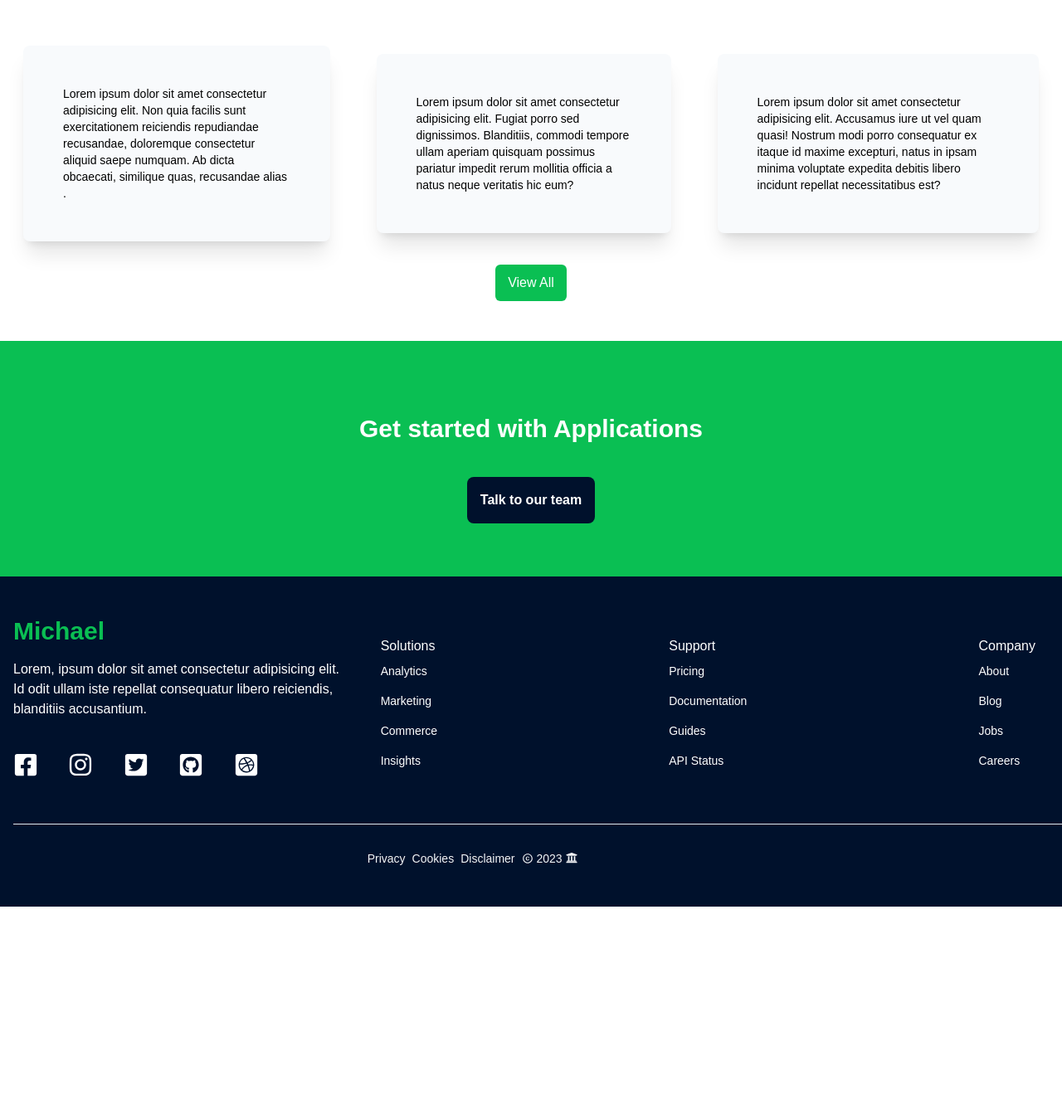
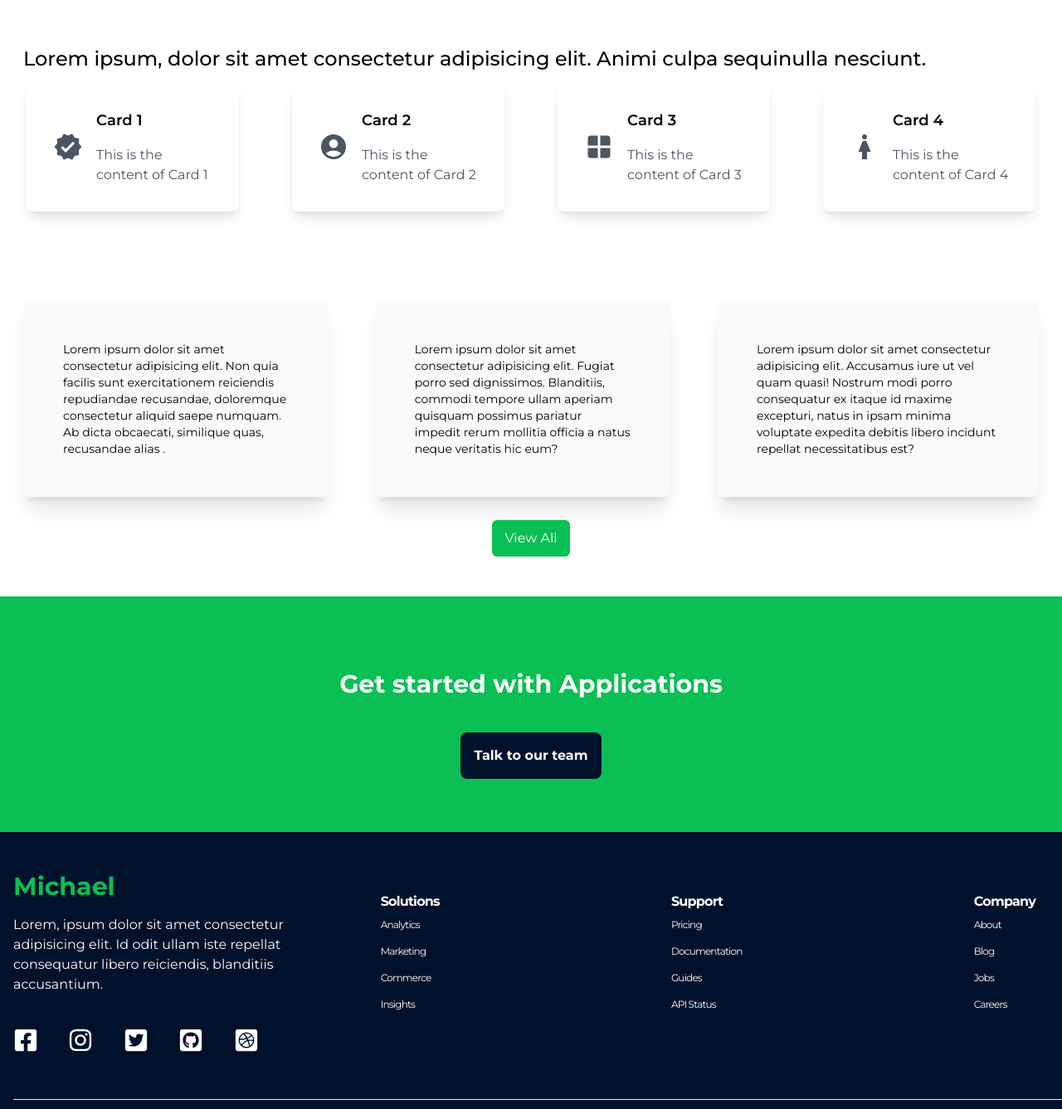
Before and after one commit to Sleekstiv007/scholarship, a React (Create React App) app: page / in a window 1280 px wide. Shown: the part 873-2210 px from the top of the page at 83% size. Before the commit the page ends 1966 px from the top, so only its background shows below. Built offline with nearby package versions, Linux system fonts and the light colour scheme.

Commit message:
modified

```diff
--- a/src/App.js
+++ b/src/App.js
@@ -4,12 +4,14 @@ import Hero from "./components/Hero";
 import Blogs from "./components/Blogs";
 import GetStarted from "./components/GetStarted";
 import Footer from "./components/Footer";
+import About from "./components/About";
 
 function App() {
   return (
     <div className="font-custom">
       <Navbar />
       <Hero />
+      <About />
       <Blogs />
       <GetStarted />
       <Footer />
--- /dev/null
+++ b/src/components/About.jsx
@@ -0,0 +1,21 @@
+import React from "react";
+import CardList from "./BlogsList";
+
+
+
+const About = () => {
+  return (
+    <div className="max-w-[1640px] mx-auto py-12 px-4">
+      <div>
+        <h2 className="text-2xl block font-medium p-3 text-left">
+          Lorem ipsum, dolor sit amet consectetur adipisicing elit. Animi culpa
+          sequinulla nesciunt.
+        </h2>
+
+        <CardList/>
+      </div>
+    </div>
+  );
+};
+
+export default About;
--- /dev/null
+++ b/src/components/BlogsList.jsx
@@ -0,0 +1,56 @@
+import React from "react";
+import { MdAccountCircle, MdVerified, MdWindow, MdWoman } from "react-icons/md";
+
+const BlogsList = ({ title, content, icon }) => {
+  return (
+    <div className="max-w-[1640px] mx-auto w-full px-4 transition duration-500 ease-in-out transform hover:-translate-y-1 hover:scale-105">
+      <div className="flex flex-col md:flex-row md:items-center md:space-x-4 p-8 bg-white shadow-lg rounded-lg">
+        <div className="flex-none text-4xl text-gray-600">{icon}</div>
+        <div className="flex-auto">
+          <h2 className="font-semibold text-lg">{title}</h2>
+          <p className="mt-4 text-gray-600">{content}</p>
+        </div>
+      </div>
+    </div>
+  );
+};
+
+function CardList() {
+  const cards = [
+    {
+      title: "Card 1",
+      content: "This is the content of Card 1",
+      icon: <MdVerified />,
+    },
+    {
+      title: "Card 2",
+      content: "This is the content of Card 2",
+      icon: <MdAccountCircle />,
+    },
+    {
+      title: "Card 3",
+      content: "This is the content of Card 3",
+      icon: <MdWindow />,
+    },
+    {
+      title: "Card 4",
+      content: "This is the content of Card 4",
+      icon: <MdWoman />,
+    },
+  ];
+
+  return (
+    <div className="flex flex-col md:flex-row justify-center items-center space-y-8 md:space-y-0 md:space-x-8 card-list">
+      {cards.map((card, index) => (
+        <BlogsList
+          key={index}
+          title={card.title}
+          content={card.content}
+          icon={card.icon}
+        />
+      ))}
+    </div>
+  );
+}
+
+export default CardList;
--- a/src/components/Footer.jsx
+++ b/src/components/Footer.jsx
@@ -5,7 +5,6 @@ import {
   FaGithubSquare,
   FaInstagram,
   FaTwitterSquare,
-  FaUniversity,
 } from "react-icons/fa";
 import { MdCopyright } from "react-icons/md";
 
@@ -27,44 +26,44 @@ const Footer = () => {
           <FaDribbbleSquare size={30} />
         </div>
       </div>
-      <div className="lg:col-span-2 flex justify-between mt-6">
+      <div className="lg:col-span-2 flex md:tracking-tighter justify-between mt-6">
         <div className="ml-4">
-          <h6 className="font-medium text-[#fff]">Solutions</h6>
+          <h6 className="font-bold text-[#fff]">Solutions</h6>
           <ul>
-            <li className="py-2 text-sm">Analytics</li>
-            <li className="py-2 text-sm">Marketing</li>
-            <li className="py-2 text-sm">Commerce</li>
-            <li className="py-2 text-sm">Insights</li>
+            <li className="py-2 text-xs">Analytics</li>
+            <li className="py-2 text-xs">Marketing</li>
+            <li className="py-2 text-xs">Commerce</li>
+            <li className="py-2 text-xs">Insights</li>
           </ul>
         </div>
         <div>
-          <h6 className="font-medium text-[#fff]">Support</h6>
+          <h6 className="font-bold text-[#fff]">Support</h6>
           <ul>
-            <li className="py-2 text-sm">Pricing</li>
-            <li className="py-2 text-sm">Documentation</li>
-            <li className="py-2 text-sm">Guides</li>
-            <li className="py-2 text-sm">API Status</li>
+            <li className="py-2 text-xs ">Pricing</li>
+            <li className="py-2 text-xs">Documentation</li>
+            <li className="py-2 text-xs">Guides</li>
+            <li className="py-2 text-xs">API Status</li>
           </ul>
         </div>
         <div className="mr-4">
-          <h6 className="font-medium text-[#fff]">Company</h6>
+          <h6 className="font-bold text-[#fff]">Company</h6>
           <ul>
-            <li className="py-2 text-sm">About</li>
-            <li className="py-2 text-sm">Blog</li>
-            <li className="py-2 text-sm">Jobs</li>
-            <li className="py-2 text-sm">Careers</li>
+            <li className="py-2 text-xs">About</li>
+            <li className="py-2 text-xs">Blog</li>
+            <li className="py-2 text-xs">Jobs</li>
+            <li className="py-2 text-xs">Careers</li>
           </ul>
         </div>
       </div>
       <div className="border-t outline-gray-100 flex p-4 md:w-[1296px]"></div>
       <div>
-        <ul className="flex items-center gap-2 text-gray-100 text-sm md:flex md:mt-8">
+        <ul className="flex justify-center items-center gap-2 text-gray-100 text-xs md:flex md:mt-8">
           <li>Privacy</li>
           <li>Cookies</li>
           <li>Disclaimer</li>
           <li className="flex gap-1">
             <MdCopyright className="mt-[3px]" />
-            2023 <FaUniversity className="mt-[2px]" />
+            2023
           </li>
         </ul>
       </div>
--- a/src/components/GetStarted.jsx
+++ b/src/components/GetStarted.jsx
@@ -4,7 +4,7 @@ const GetStarted = () => {
   return (
     <div className="max-w-[1640px] mx-auto h-full">
       <div className="bg-[#0abf53] py-16 font-normal font-custom w-full flex flex-col justify-center">
-        <p className="font-bold text-[#fff] text-4xl md:text-3xl text-center p-6">
+        <p className="font-bold text-[#fff] text-2xl md:text-3xl text-center p-6">
           Get started with Applications
         </p>
         <div className="flex justify-center mt-4">
--- a/src/components/Hero.jsx
+++ b/src/components/Hero.jsx
@@ -2,17 +2,16 @@ import React from "react";
 const Hero = () => {
   return (
     <div className="max-w-[1640px] w-full md:h-screen mx-auto px-4 pt-4 flex flex-col gap-8">
-      <div className="md:flex md:gap-24 mt-16">
+      <div className="md:flex md:gap-24 mt-6 md:mt-16">
         <div className="px-2 md:mb-20">
-          <h2 className="font-semibold md:mt-20 text-5xl md:text-6xl md:mb-4 md:flex tracking-tight">
+          <h2 className="font-semibold tracking-tightest mb-8 md:mt-20 text-3xl md:text-6xl md:mb-4 md:flex tracking-tighter">
             Engineered for <br />
             ambition
           </h2>
-          <p className=" mr-14 text-xl mb-8 tracking-widest">
+          <p className=" mr-14 lg:text-xl mb-8 w-full">
             Lorem ipsum dolor sit amet consectetur adipisicing elit. Dolores rem
             libero voluptatem illum eius. Eos, cum excepturi? Blanditiis unde
-            minus quaerat harum labore perferendis tempore cupiditate aliquid
-            enim.
+            minus enim.
           </p>
         </div>
         <div className="md:w-[1500px] md:mr-8">
@@ -22,14 +21,6 @@ const Hero = () => {
             alt="/"
           />
         </div>
-
-        {/* <div className="bg-red-500 w-full h-[100%] pt-4 px-8 ml-5 md:w-[50%] md:h-[64%] md:ml-14 ">
-          <img
-            className="bg-blue-500 md:px-8 md:py-0 h-[60%] w-fit rounded-lg md:w-[140%] md:[h-700px] object-contain"
-            src="https://media.istockphoto.com/id/980106570/photo/group-of-graduates-celebrating-and-making-selfie.jpg?s=612x612&w=0&k=20&c=k-X9CCtX3WnXV9XgZCTeHZ6n6sBq0xPzWE9-Wwo5kM0="
-            alt="/"
-          />
-        </div> */}
       </div>
     </div>
   );
--- a/src/components/Navbar.jsx
+++ b/src/components/Navbar.jsx
@@ -9,7 +9,7 @@ const Navbar = () => {
         <AiOutlineMenu size={25} />
       </div>
       <div className="hidden md:flex items-center md:items-center bg-gray-200 rounded-full p-1 text-[14px]"></div>
-      <h1 className="text-[#0abf53] text-3xl ml-2">Michael</h1>
+      <h1 className="text-[#0abf53] font-medium text-3xl ml-2">Michael</h1>
       <ul className=" hidden md:flex items-center md:items-center md:mr-[700px] tracking-wide">
         <li className="px-4">Home</li>
         <li className="px-4">Services</li>
--- a/src/index.css
+++ b/src/index.css
@@ -9,7 +9,7 @@
 }
 
 @font-face {
-  font-family: "Montsrrat";
+  font-family: "Montserrat";
   src: url("./fonts/Montserrat/Montserrat-VariableFont_wght.ttf")
     format("truetype");
 }
```
